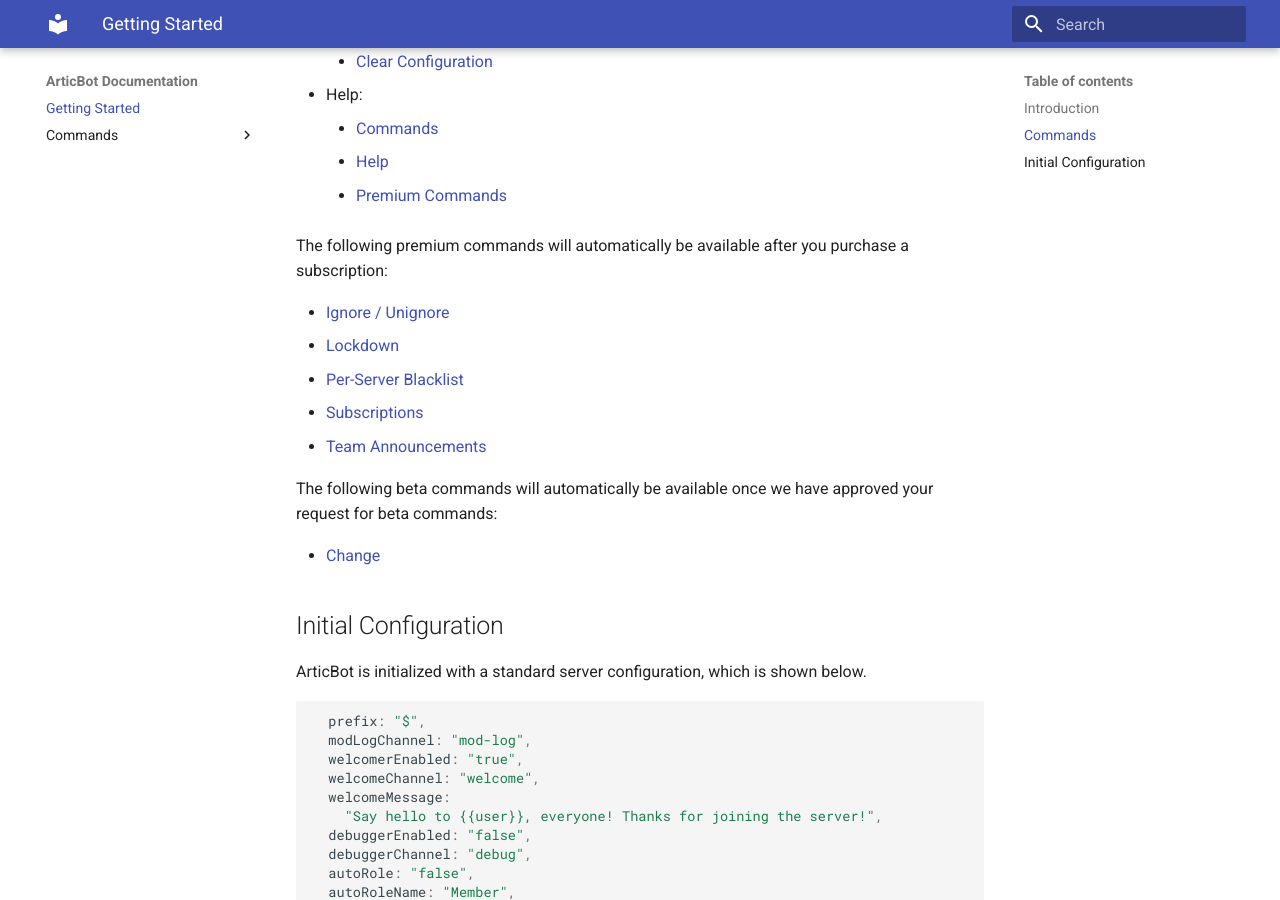
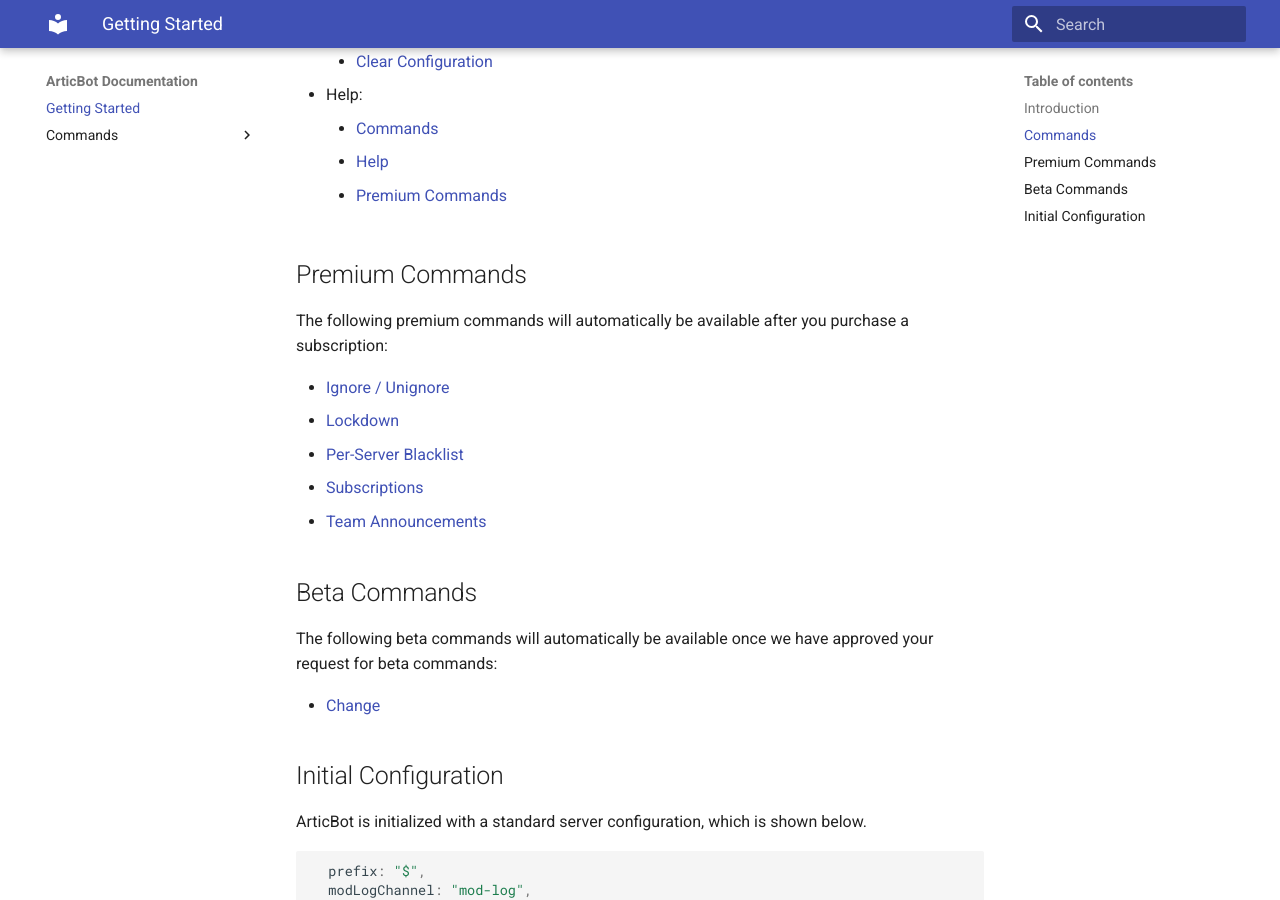
Before and after one commit to DrastDev/articbot-docs, an MkDocs documentation site: the page built from docs/index.md, in a window 1280 px wide and 900 px high, scrolled down 1700 px. Built offline with MkDocs 1.6.1 and Material for MkDocs 9.7.7, drawn with Linux system fonts in a browser that asks for light colours.

Commit message:
Add headers for Premium and Beta Commands

```diff
--- a/docs/index.md
+++ b/docs/index.md
@@ -53,6 +53,8 @@
     - [Help](commands/help/help)
     - [Premium Commands](commands/help/premium-commands)
 
+## Premium Commands
+
 The following premium commands will automatically be available after you purchase a subscription:
 
 - [Ignore / Unignore](commands/premium/ignore-unignore/)
@@ -60,6 +62,8 @@
 - [Per-Server Blacklist](commands/premium/per-server-blacklist/)
 - [Subscriptions](commands/premium/subscriptions/)
 - [Team Announcements](commands/premium/team-announcements/)
+
+## Beta Commands
 
 The following beta commands will automatically be available once we have approved your request for beta commands:
 
```
